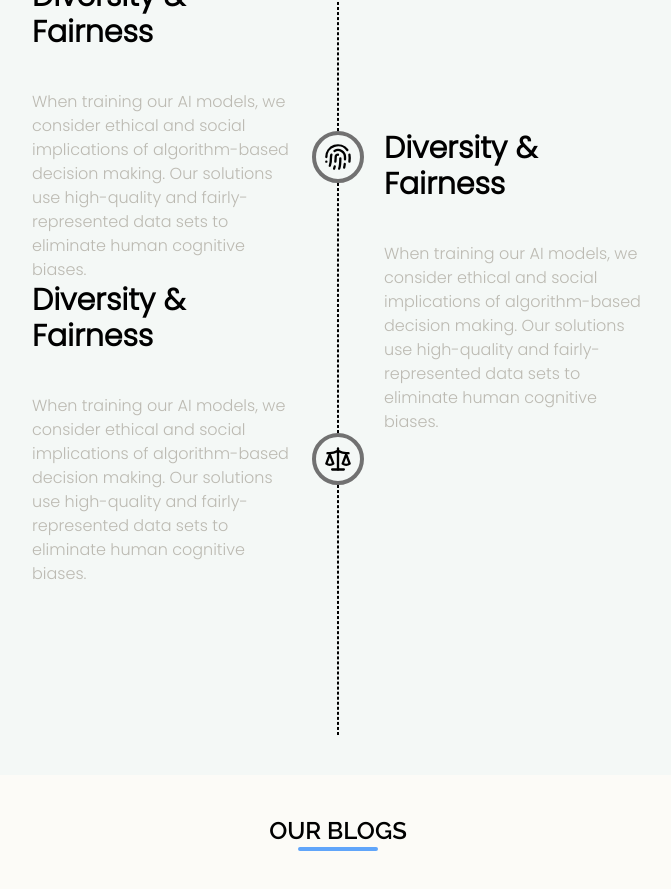
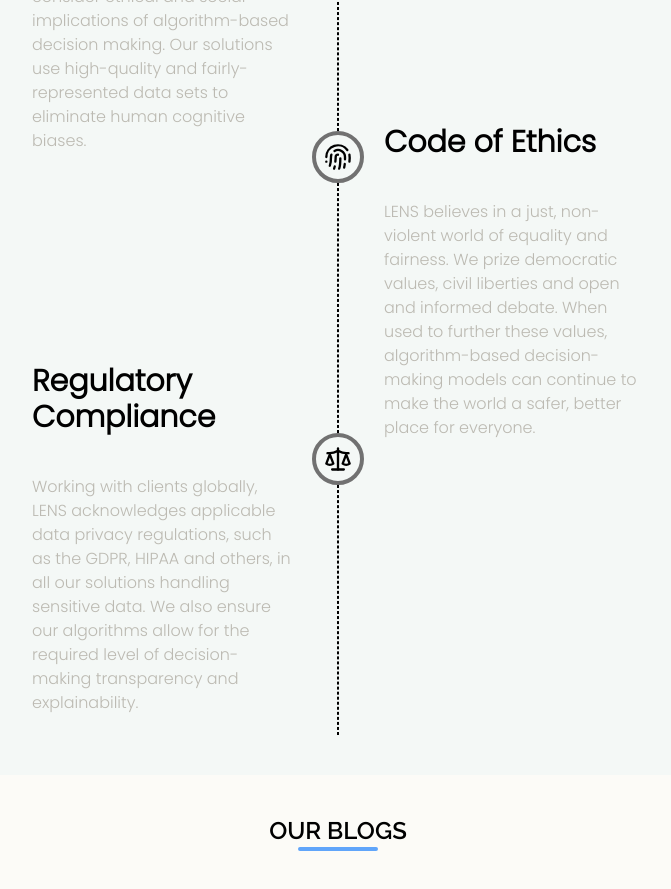
Before and after one commit to spsanchore13/lens-corp, a Next.js app: page / in a window 1280 px wide. Shown: the part 5000-5889 px from the top of the page, without its empty margins (302-973 px from the left). Built offline with nearby package versions, Linux system fonts and the light colour scheme.

Commit message:
reponsive ui done

```diff
--- a/app/layout.js
+++ b/app/layout.js
@@ -22,7 +22,7 @@ export const metadata = {
 
 export default function RootLayout({ children }) {
   return (
-    <html lang="en">
+    <html lang="en" className="scroll-smooth">
       <body className={`${poppins.className} ${raleway.variable}`}>
         {children}
       </body>
--- a/components/about.jsx
+++ b/components/about.jsx
@@ -1,12 +1,13 @@
 const About = () => {
   return (
-    <div className="p-5 md:p-20">
+    <div id="company" className="p-5 md:p-20">
       <div className="flex flex-col justify-center items-center">
         <h1 className="font-raleway font-semibold text-center text-5xl md:text-6xl">
           About Us
         </h1>
         <hr className="border-blue-400 border-2 w-1/6 rounded-full" />
       </div>
+
       <div className="group flex flex-col-reverse justify-between md:flex-row w-full bg-[#e2f2ff] mt-20 rounded-xl p-5 md:p-10 hover:scale-105 transition ease-in-out delay-150 duration-300">
         <div className="w-full flex flex-col justify-center items-center md:block md:w-[50%]">
           <h1 className="text-center md:text-start text-4xl md:text-5xl text-bold mt-10">
--- a/components/blogs.jsx
+++ b/components/blogs.jsx
@@ -2,7 +2,7 @@ import React from "react";
 
 const Blogs = () => {
   return (
-    <div className="bg-[#fcfbf7] py-10">
+    <div id="blogs" className="bg-[#fcfbf7] py-10">
       <div className="flex flex-col justify-center items-center">
         <h1 className="font-raleway font-semibold text-center text-2xl">
           OUR BLOGS
--- a/components/navbar.jsx
+++ b/components/navbar.jsx
@@ -44,7 +44,7 @@ const Navbar = () => {
         }`}
       >
         <a
-          href="/"
+          href="#"
           className={`${
             showMobileNavbar ? "text-white hover:font-bold" : "hover:font-bold"
           } dark:text-white`}
@@ -52,7 +52,7 @@ const Navbar = () => {
           MakeMyWeb.
         </a>
         <a
-          href="/"
+          href="#"
           className={`${
             showMobileNavbar ? "text-white hover:font-bold" : "hover:font-bold"
           } dark:text-white`}
@@ -60,7 +60,7 @@ const Navbar = () => {
           Home
         </a>
         <a
-          href="/"
+          href="#company"
           className={`${
             showMobileNavbar ? "text-white hover:font-bold" : "hover:font-bold"
           } dark:text-white`}
@@ -68,7 +68,7 @@ const Navbar = () => {
           Company
         </a>
         <a
-          href="/"
+          href="#blogs"
           className={`${
             showMobileNavbar ? "text-white hover:font-bold" : "hover:font-bold"
           } dark:text-white`}
--- a/components/vision.jsx
+++ b/components/vision.jsx
@@ -21,9 +21,9 @@ const Vision = () => {
         opaque AI models and their predictions.
       </p>
 
-      <div className="h-auto grid grid-cols-2 place-items-center  w-full md:flex md:justify-center mt-20">
+      <div className="h-auto grid grid-cols-1 md:grid-cols-2 w-full md:flex md:justify-center mt-20">
         <div className="w-[300px] p-5 flex flex-col justify-between">
-          <div>
+          <div className="hover:scale-105 transition ease-in-out delay-150 duration-300">
             <h1 className="text-3xl font-semibold mb-10">
               Diversity & Fairness
             </h1>
@@ -35,15 +35,16 @@ const Vision = () => {
             </p>
           </div>
 
-          <div>
+          <div className="hover:scale-105 transition ease-in-out delay-150 duration-300 mt-10 md:mt-auto">
             <h1 className="text-3xl font-semibold mb-10">
-              Diversity & Fairness
+              Regulatory Compliance
             </h1>
             <p className="text-[#bcbab2]">
-              When training our AI models, we consider ethical and social
-              implications of algorithm-based decision making. Our solutions use
-              high-quality and fairly-represented data sets to eliminate human
-              cognitive biases.
+              Working with clients globally, LENS acknowledges applicable data
+              privacy regulations, such as the GDPR, HIPAA and others, in all
+              our solutions handling sensitive data. We also ensure our
+              algorithms allow for the required level of decision-making
+              transparency and explainability.
             </p>
           </div>
         </div>
@@ -64,15 +65,14 @@ const Vision = () => {
         </div>
         <div className="w-[300px] p-5 flex flex-col justify-between">
           <div />
-          <div>
-            <h1 className="text-3xl font-semibold mb-10">
-              Diversity & Fairness
-            </h1>
+          <div className="hover:scale-105 transition ease-in-out delay-150 duration-300">
+            <h1 className="text-3xl font-semibold mb-10">Code of Ethics</h1>
             <p className="text-[#bcbab2]">
-              When training our AI models, we consider ethical and social
-              implications of algorithm-based decision making. Our solutions use
-              high-quality and fairly-represented data sets to eliminate human
-              cognitive biases.
+              LENS believes in a just, non-violent world of equality and
+              fairness. We prize democratic values, civil liberties and open and
+              informed debate. When used to further these values,
+              algorithm-based decision-making models can continue to make the
+              world a safer, better place for everyone.
             </p>
           </div>
           <div />
```
